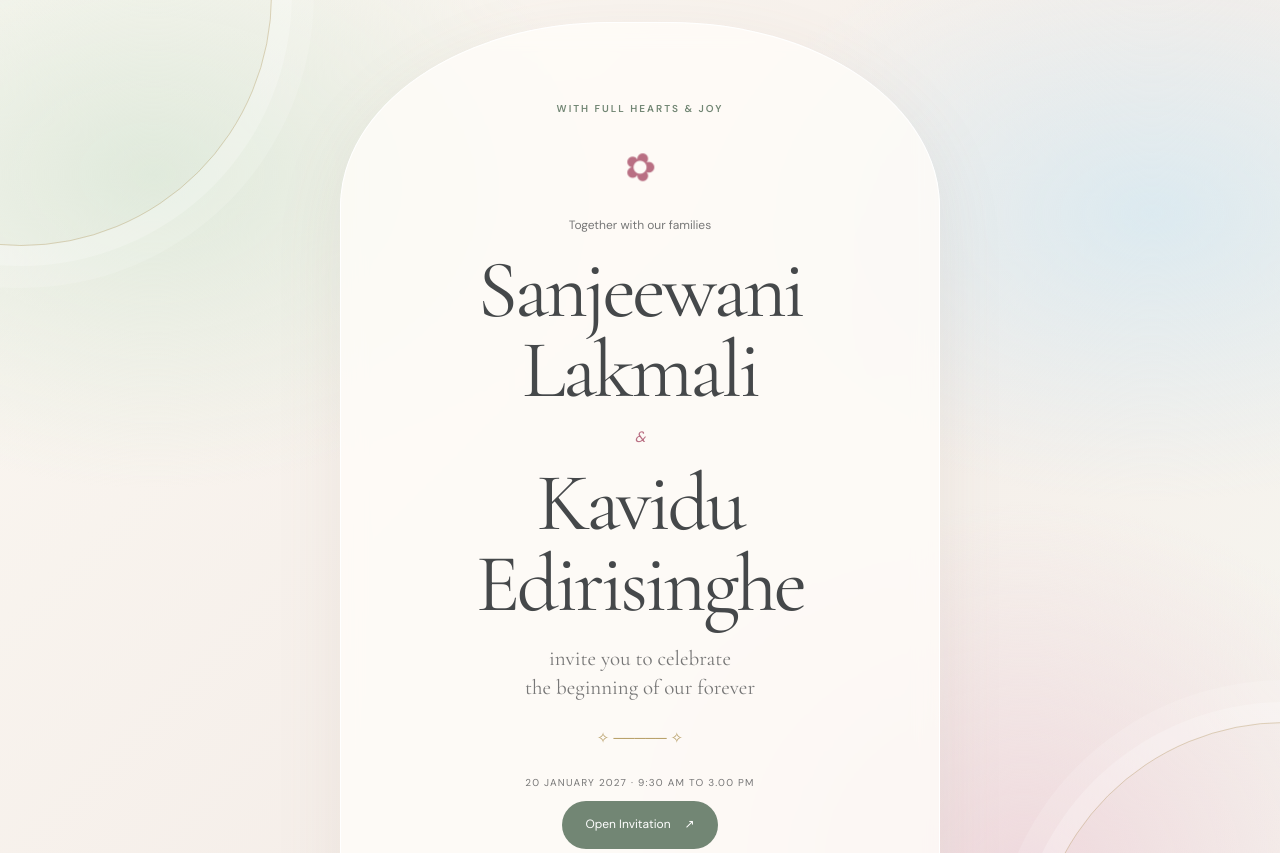
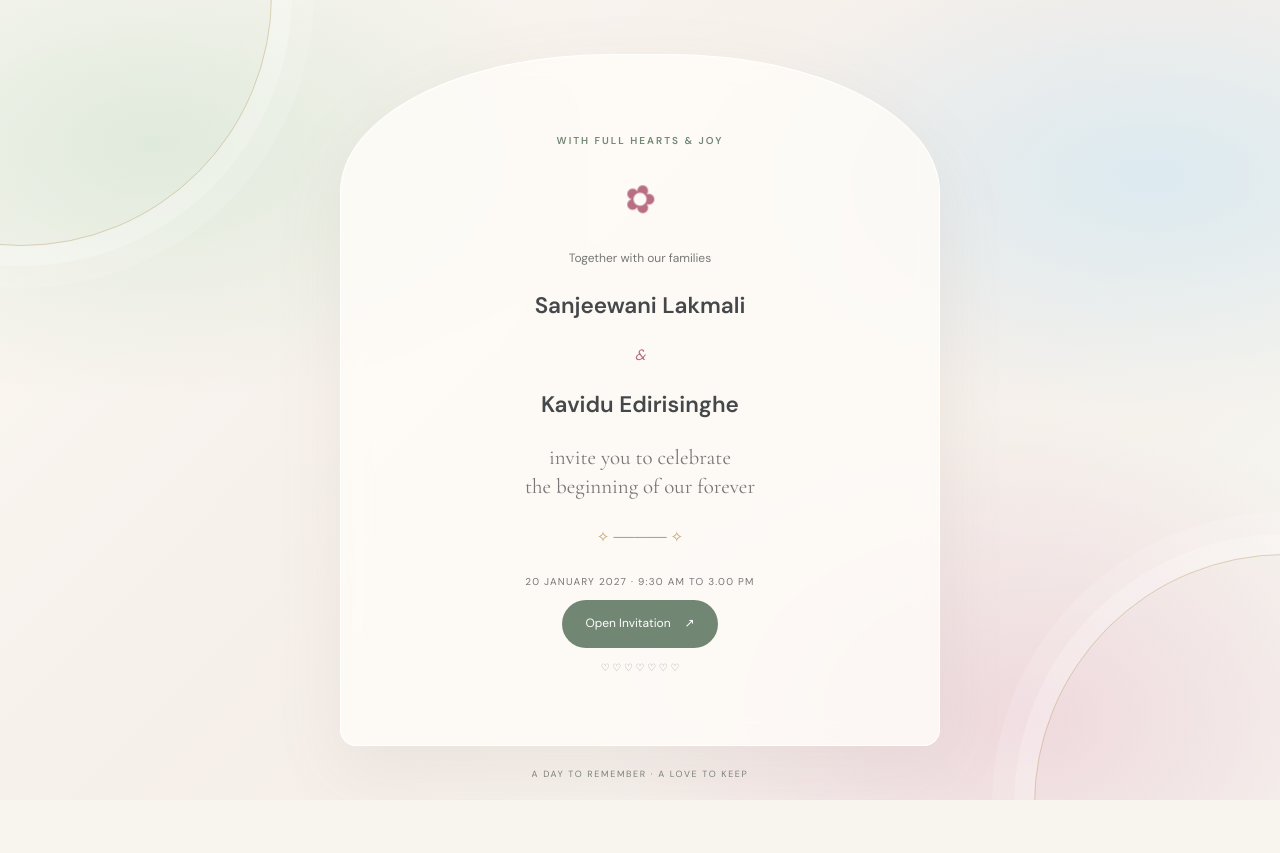
Before and after one commit to kaviha89/K-S, a plain HTML site: page index.html in a window 1280 px wide. Shown: the top 853 px of the page. After the commit the page ends 800 px from the top, so only its background shows below. Drawn offline with nearby package versions, Linux system fonts and the light colour scheme.

Commit message:
Update index.html

```diff
--- a/index.html
+++ b/index.html
@@ -21,7 +21,7 @@
       <p class="eyebrow">WITH FULL HEARTS & JOY</p>
       <div class="flower">✿</div>
       <p>Together with our families</p>
-      <h1>Sanjeewani Lakmali </h1> <i>&</i> <h1>Kavidu Edirisinghe</h1>
+      <h2>Sanjeewani Lakmali </h2> <i>&</i> <h2>Kavidu Edirisinghe</h2>
       <p class="sub">invite you to celebrate<br>the beginning of our forever</p>
       <div class="ornament">✧ ───── ✧</div>
       <p class="date">20 JANUARY 2027 · 9:30 AM TO 3.00 PM</p>
```
